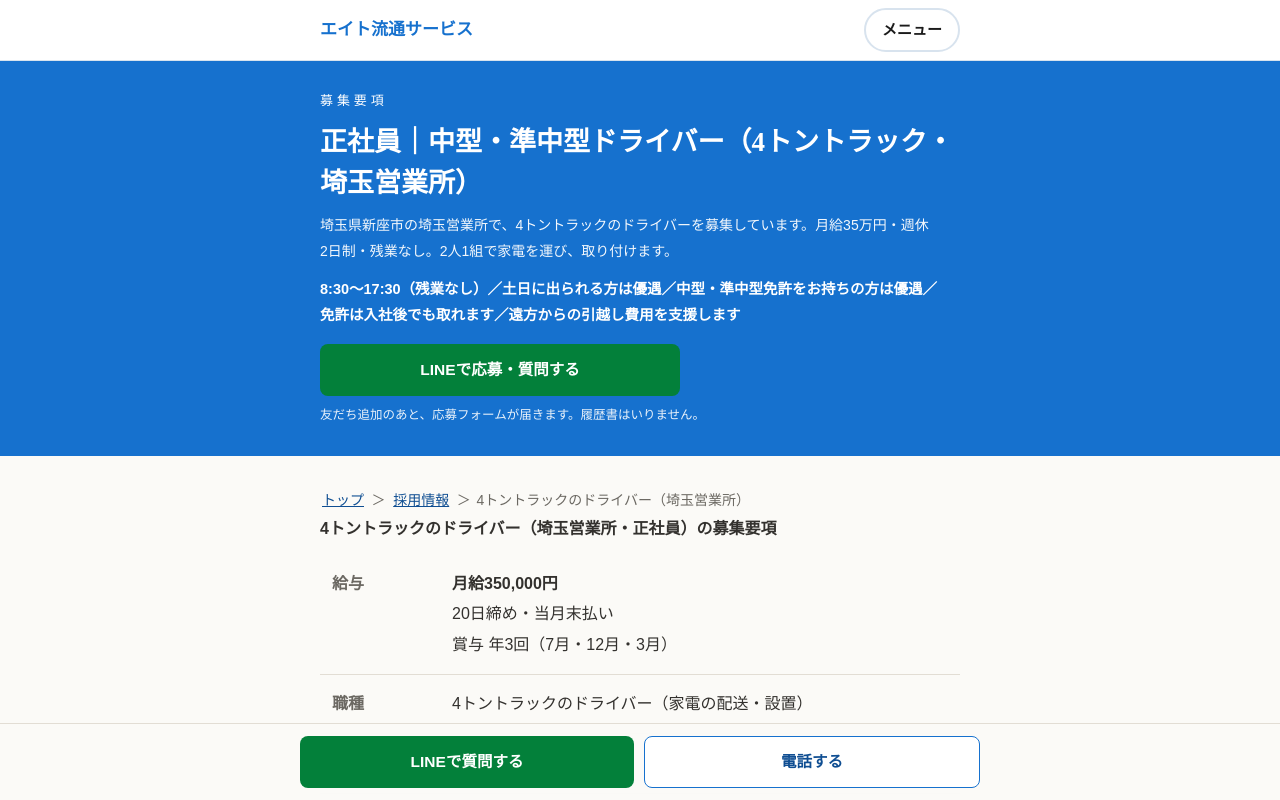
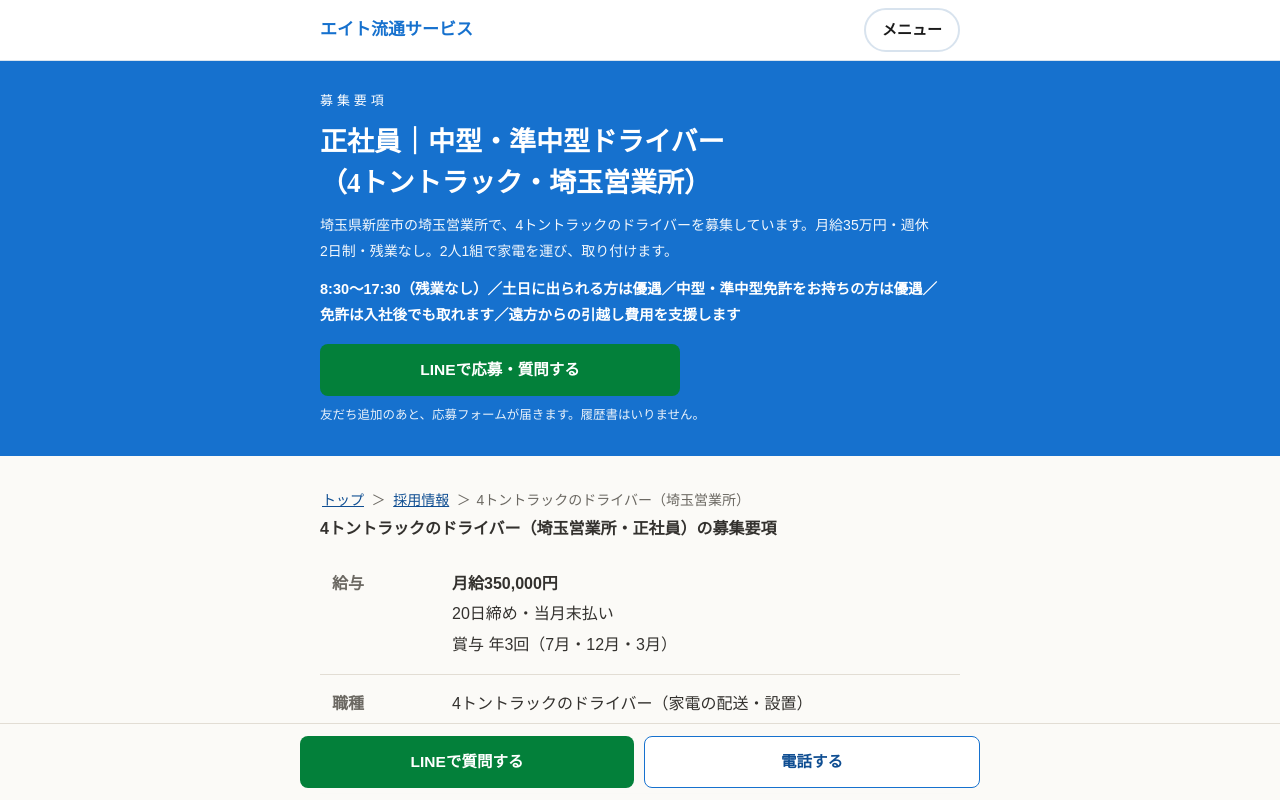
Before and after one commit to tsujiguchilukes-ops/eightds-site, a plain HTML site: page recruit-saitama.html in a window 1280 px wide. Shown: the top 800 px of the page. Drawn offline with Linux system fonts and the light colour scheme.

Commit message:
埼玉4tの見出しが広い画面で括弧の途中で折れるのを直す
Co-Authored-By: Claude Opus 5.5 <noreply@anthropic.com>

```diff
--- a/recruit-saitama.html
+++ b/recruit-saitama.html
@@ -151,7 +151,7 @@
 <header>
   <div class="in">
     <p class="lab">募集要項</p>
-    <h1>正社員｜<wbr><span class="nw">中型・準中型ドライバー</span><wbr><span class="nw">（4トントラック・</span><wbr><span class="nw">埼玉営業所）</span></h1>
+    <h1 style="text-wrap:balance">正社員｜<wbr><span class="nw">中型・準中型ドライバー</span><wbr><span class="nw">（4トントラック・</span><wbr><span class="nw">埼玉営業所）</span></h1>
     <p style="word-break:auto-phrase">埼玉県新座市の埼玉営業所で、4トントラックのドライバーを募集しています。<span class="nw">月給35万円</span>・週休2日制・残業なし。<span class="nw">2人1組</span>で家電を運び、取り付けます。</p>
     <p class="facts"><span class="nw">8:30〜17:30（残業なし）</span>／<span class="nw">土日に出られる方は優遇</span>／<span class="nw">中型・準中型免許をお持ちの方は優遇</span>／<span class="nw">免許は入社後でも取れます</span>／<span class="nw">遠方からの引越し費用を支援します</span></p>
     <div class="hcta"><a class="btn line" href="https://lin.ee/pOsuIHw" target="_blank" rel="noopener" aria-label="LINEで応募・質問する（LINEが開きます）">LINEで応募・質問する</a></div>
```
